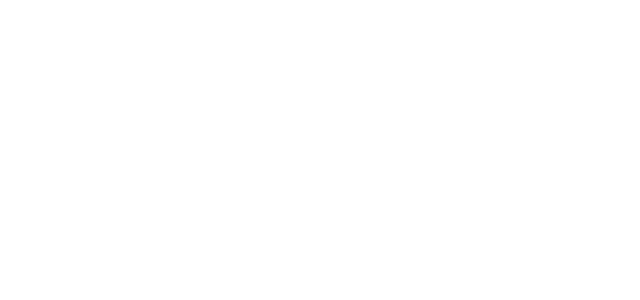
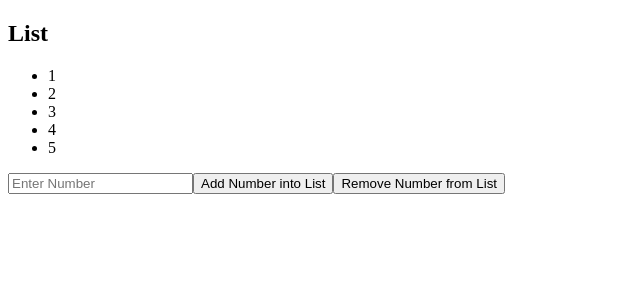
Before and after one commit to safal-kumar-biswas-wmrni68116/React-Project-Testing, a React (Vite) app: page / in a window 1280 px wide. Shown: the top 300 px of the page, without its empty margins (0-640 px from the left). Built offline with nearby package versions, Linux system fonts and the light colour scheme.

Commit message:
ListUpdate

```diff
--- a/src/App.jsx
+++ b/src/App.jsx
@@ -3,11 +3,13 @@ import Child from "./components/Child"
 import Counter from "./components/Counter"
 import List from "./components/List"
 import OnChange from "./components/OnChange"
+import ArrayUpdate from "./components/ArrayUpdate"
 
 function App() {
 
   return (
     <>
+    <ArrayUpdate/>
     </>
   )
 }
--- /dev/null
+++ b/src/components/ArrayUpdate.jsx
@@ -0,0 +1,52 @@
+import React from 'react'
+import { useState } from 'react'
+
+function ArrayUpdate() {
+  const [numbers, setNumbers] = useState([1, 2, 3, 4, 5])
+
+
+  function addNum() {
+    const newNum = parseInt(document.getElementById('numInput').value)
+    if (!isNaN(newNum)) {
+      setNumbers([...numbers, newNum])
+      document.getElementById('numInput').value = ''
+    }
+  }
+
+  function removeNum() {
+    const newNum = parseInt(document.getElementById('numInput').value)
+
+    if (!isNaN(newNum)) {
+      console.log(newNum)
+      setNumbers(numbers.filter(num => num !== newNum))
+      document.getElementById('numInput').value = ''
+    }
+    else {
+      const lastNum = numbers[numbers.length - 1]
+      setNumbers(numbers.filter(num => num !== lastNum))
+    }
+  }
+
+  function handleKeyPress(event) {
+    if (event.key === 'Enter') {
+      addNum()
+    }
+  }
+
+  return (
+    <div>
+      <h2>List</h2>
+      <ul>
+        {numbers.map((val, index) =>
+          <li key={index}>{val}</li>
+        )}
+      </ul>
+        <input type="number" id='numInput' placeholder='Enter Number' onKeyPress={handleKeyPress} />
+        {/* clicking this button or pressing Enter will add the number into the list */}
+        <button onClick={addNum}>Add Number into List</button>
+        <button onClick={removeNum}>Remove Number from List</button>
+    </div>
+  )
+}
+
+export default ArrayUpdate
```
